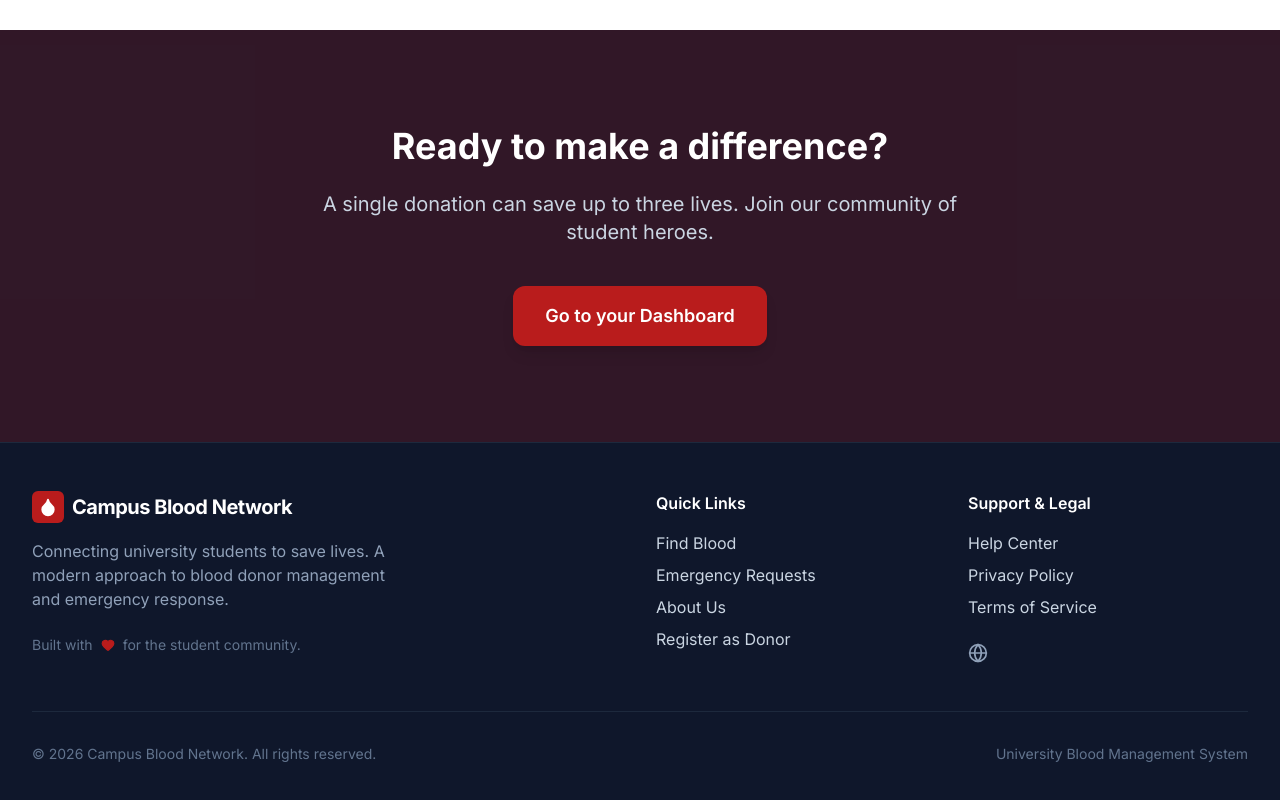
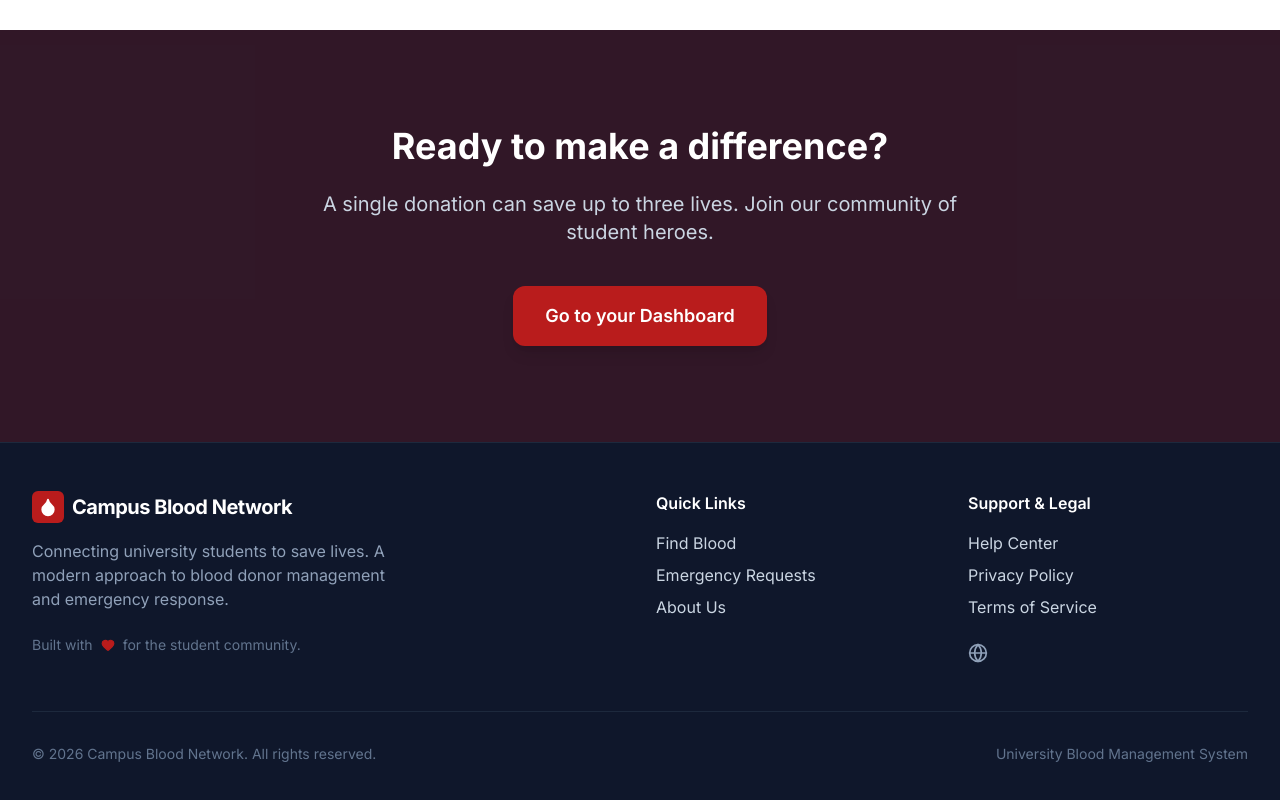
Before and after one commit to rashedulemon/campus-blood-network, a React (Vite) app: page /login in a window 1280 px wide. Shown: the part 1480-2280 px from the top of the page. Built offline with nearby package versions, Linux system fonts and the light colour scheme; no server answers; the database is empty; sample sign-in values are in the browser's storage.

Commit message:
Fix: Hide register link and redirect logged-in users away from auth pages

```diff
--- a/src/App.jsx
+++ b/src/App.jsx
@@ -4,11 +4,14 @@ import Navbar from './components/common/Navbar';
 import Footer from './components/common/Footer';
 import AppRoutes from './routes/AppRoutes';
 
+import ScrollToTop from './components/common/ScrollToTop';
+
 function App() {
   return (
     <AuthProvider>
       {/* Using HashRouter for GitHub Pages compatibility */}
       <Router>
+        <ScrollToTop />
         <div className="flex flex-col min-h-screen">
           <Navbar />
           <main className="flex-grow">
--- a/src/components/common/Footer.jsx
+++ b/src/components/common/Footer.jsx
@@ -1,8 +1,10 @@
 import { Droplet, Heart, Globe } from 'lucide-react';
 import { Link } from 'react-router-dom';
+import { useAuth } from '../../context/AuthContext';
 
 export default function Footer() {
   const currentYear = new Date().getFullYear();
+  const { currentUser } = useAuth();
 
   return (
     <footer className="bg-slate-900 text-slate-300 py-12 border-t border-slate-800">
@@ -33,7 +35,9 @@ export default function Footer() {
               <li><Link to="/search" className="hover:text-primary transition-colors">Find Blood</Link></li>
               <li><Link to="/emergency" className="hover:text-primary transition-colors">Emergency Requests</Link></li>
               <li><Link to="/about" className="hover:text-primary transition-colors">About Us</Link></li>
-              <li><Link to="/register" className="hover:text-primary transition-colors">Register as Donor</Link></li>
+              {!currentUser && (
+                <li><Link to="/register" className="hover:text-primary transition-colors">Register as Donor</Link></li>
+              )}
             </ul>
           </div>
 
--- /dev/null
+++ b/src/components/common/ScrollToTop.jsx
@@ -0,0 +1,12 @@
+import { useEffect } from 'react';
+import { useLocation } from 'react-router-dom';
+
+export default function ScrollToTop() {
+  const { pathname } = useLocation();
+
+  useEffect(() => {
+    window.scrollTo(0, 0);
+  }, [pathname]);
+
+  return null;
+}
--- a/src/pages/LoginPage.jsx
+++ b/src/pages/LoginPage.jsx
@@ -1,4 +1,4 @@
-import { useState } from 'react';
+import { useState, useEffect } from 'react';
 import { useNavigate, Link } from 'react-router-dom';
 import { motion } from 'framer-motion';
 import { User, Mail, Lock, LogIn, AlertCircle } from 'lucide-react';
@@ -10,8 +10,14 @@ export default function LoginPage() {
   const [password, setPassword] = useState('');
   const [error, setError] = useState('');
   const [loading, setLoading] = useState(false);
-  const { login, resetPassword } = useAuth();
+  const { login, resetPassword, currentUser } = useAuth();
   const navigate = useNavigate();
+
+  useEffect(() => {
+    if (currentUser) {
+      navigate('/dashboard');
+    }
+  }, [currentUser, navigate]);
 
   const handleSubmit = async (e) => {
     e.preventDefault();
--- a/src/pages/RegisterPage.jsx
+++ b/src/pages/RegisterPage.jsx
@@ -1,4 +1,4 @@
-import { useState } from 'react';
+import { useState, useEffect } from 'react';
 import { useNavigate, Link } from 'react-router-dom';
 import { motion } from 'framer-motion';
 import { useAuth } from '../context/AuthContext';
@@ -23,8 +23,14 @@ export default function RegisterPage() {
 
   const [error, setError] = useState('');
   const [loading, setLoading] = useState(false);
-  const { register } = useAuth();
+  const { register, currentUser } = useAuth();
   const navigate = useNavigate();
+
+  useEffect(() => {
+    if (currentUser) {
+      navigate('/dashboard');
+    }
+  }, [currentUser, navigate]);
 
   const handleChange = (e) => {
     const { name, value, type, checked } = e.target;
```
